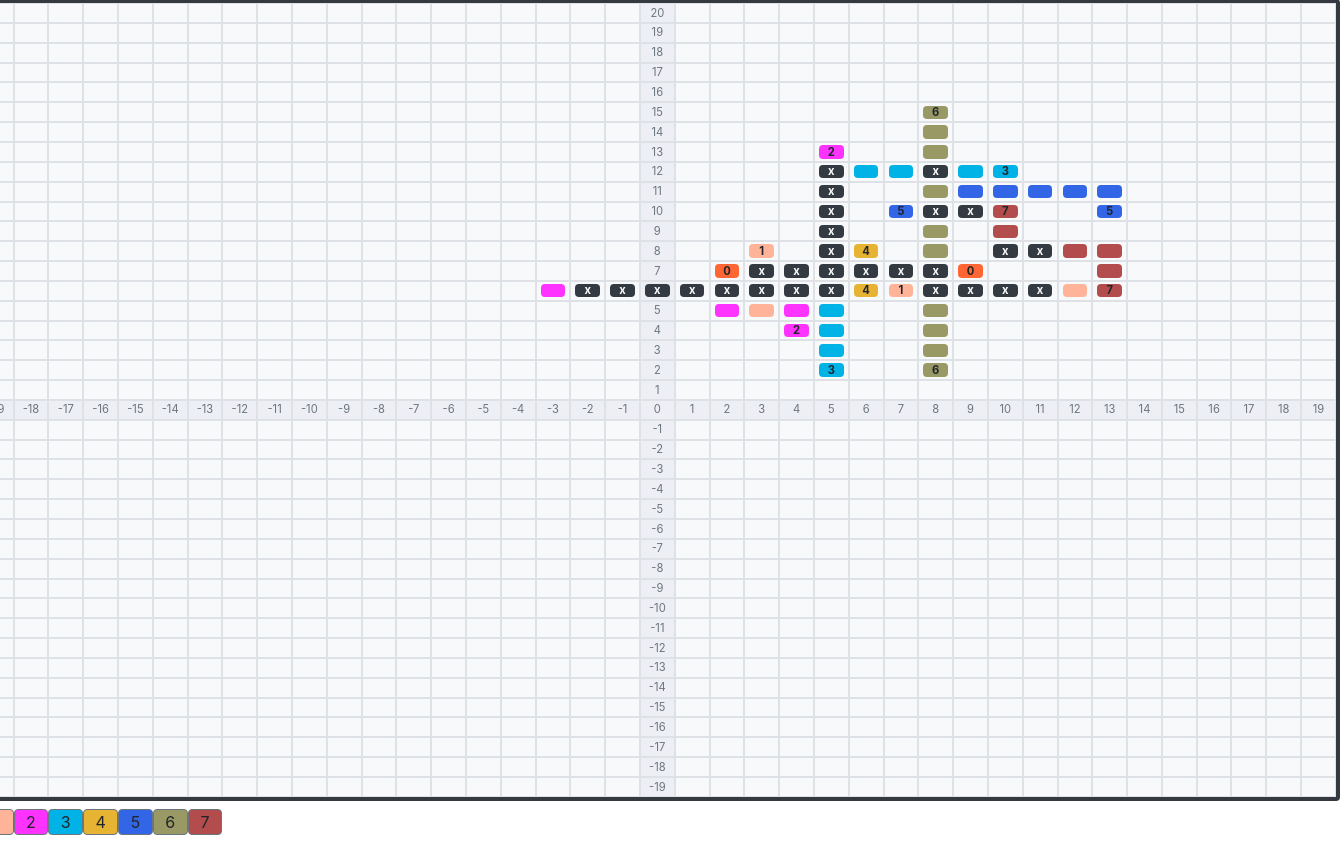
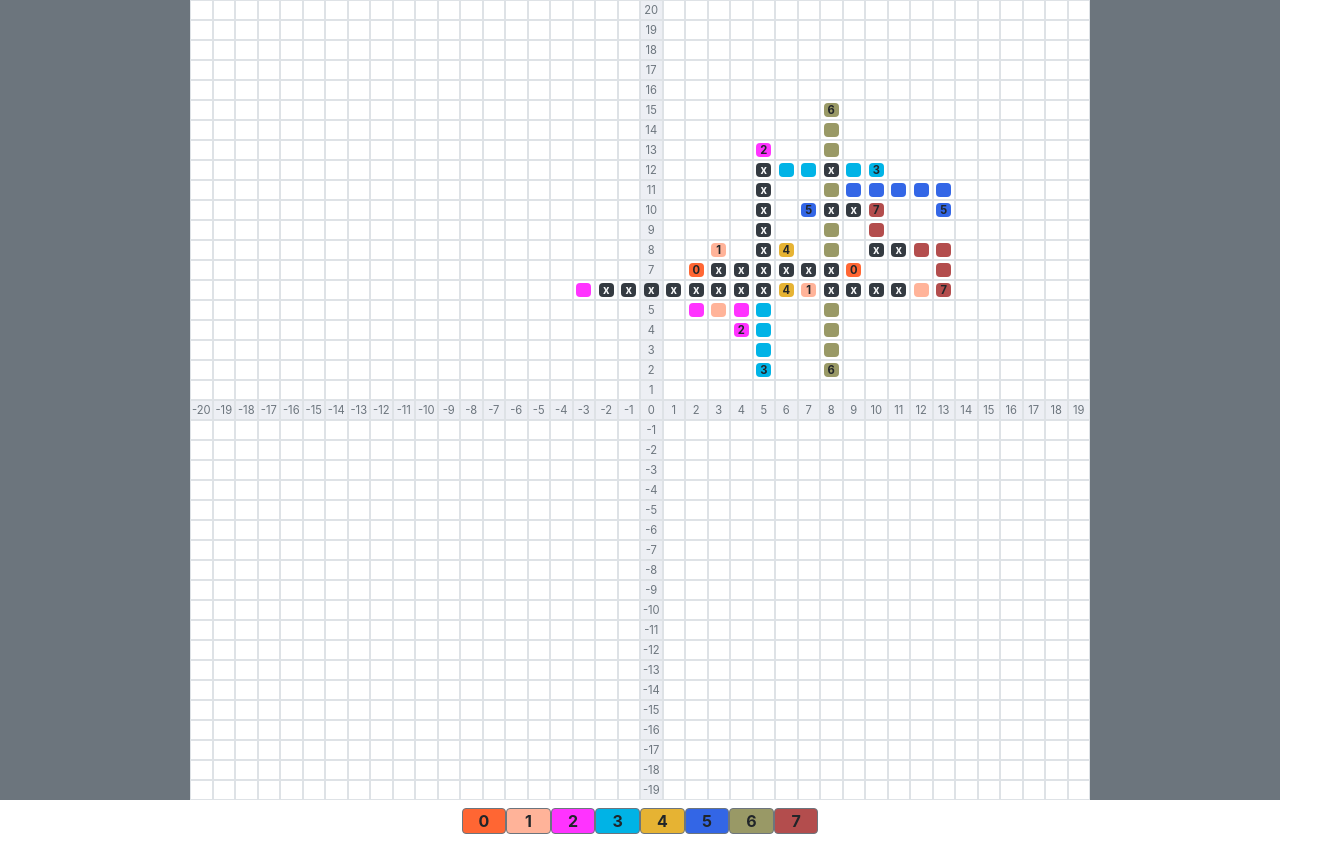
Before and after one commit to Ukasz09/pcb-design-problem-ui, an Angular app: page / in a window 1280 px wide. Shown: the whole page, 1340 px wide, since content can reach past the window. Built offline with nearby package versions, Linux system fonts and the light colour scheme.

Commit message:
Improve drawing for rectange size boards

```diff
--- a/src/app/app.component.html
+++ b/src/app/app.component.html
@@ -1,49 +1,14 @@
 <div
   class="bg-secondary d-flex flex-column justify-content-center align-items-center vh-100"
 >
-  <div style="height: 900px; width: 1400px">
-    <div class="bg-dark rounded p-1 h-100 w-100">
-      <!-- ------------------------------------------- X indexes ------------------------------------------- -->
-      <!-- <div
-        class="d-flex flex-row rounded bg-light text-muted"
-        [style.height.%]="blockSize"
-      >
-        <div
-          class="d-flex border justify-content-center align-items-center"
-          [style.width.%]="blockSize"
-        >
-          <span class="w-75 h-75 text-center text-light rounded">*</span>
-        </div>
-        <div
-          *ngFor="let _ of [].constructor(columnsQty); let x = index"
-          class="d-flex border justify-content-center align-items-center"
-          [style.width.%]="blockSize"
-        >
-          <span
-            class="w-75 h-75 text-center rounded"
-            style="font-size: 0.7rem"
-            >{{ x - columnsQty / 2 }}</span
-          >
-        </div>
-      </div> -->
-
+  <div style="height: 900px; width: 900px">
+    <div class="h-100">
       <!-- ------------------------------------------- content ------------------------------------------- -->
       <div
         *ngFor="let _ of [].constructor(rowsQty); let y = index"
-        class="d-flex flex-row bg-light"
+        class="d-flex flex-row justify-content-center"
         [style.height.%]="blockSize"
       >
-        <!-- ----------------------- Y index ---------------------- -->
-        <!-- <div
-          class="border d-flex justify-content-center align-items-center"
-          [style.width.%]="blockSize"
-        >
-          <span
-            class="w-75 h-75 text-center rounded text-muted"
-            style="font-size: 0.7rem"
-            >{{ rowsQty / 2 - y }}</span
-          >
-        </div> -->
         <!-- ----------------------- content ---------------------- -->
         <div
           *ngFor="let _ of [].constructor(columnsQty); let x = index"
@@ -62,10 +27,10 @@
         </div>
       </div>
     </div>
-    <div class="d-flex flex-row flex-wrap p-1">
+    <div class="d-flex flex-row flex-wrap p-1 justify-content-center">
       <div
         *ngFor="let endpointPair of endpoints; let i = index"
-        class="border border-secondary rounded text-center my-1"
+        class="border border-secondary rounded text-center my-1 font-weight-bold"
         style="cursor: pointer"
         [style.background-color]="
           getBlockColor(
@@ -75,7 +40,7 @@
         "
         (mouseenter)="onLegendBlockMouseEnter(i)"
         (mouseleave)="onLegendBlockMouseLeave()"
-        [style.width.%]="blockSize"
+        [style.width.%]="blockSize * 2"
       >
         {{ i }}
       </div>
--- a/src/app/app.component.ts
+++ b/src/app/app.component.ts
@@ -48,7 +48,7 @@ export class AppComponent implements OnInit {
   getBoardColor(x: number, y: number): string {
     return x - this.columnsQty / 2 === 0 || y - this.rowsQty / 2 === 0
       ? this.axisColor
-      : '';
+      : '#fff';
   }
 
   private fillMatrixWithColors(paths: [number, number][][]): void {
@@ -156,6 +156,6 @@ export class AppComponent implements OnInit {
 
   /* ------------------------------------------- Getters / setters ------------------------------------------- */
   get blockSize(): number {
-    return 100 / this.columnsQty;
+    return 100 / Math.max(this.columnsQty, this.rowsQty);
   }
 }
```
